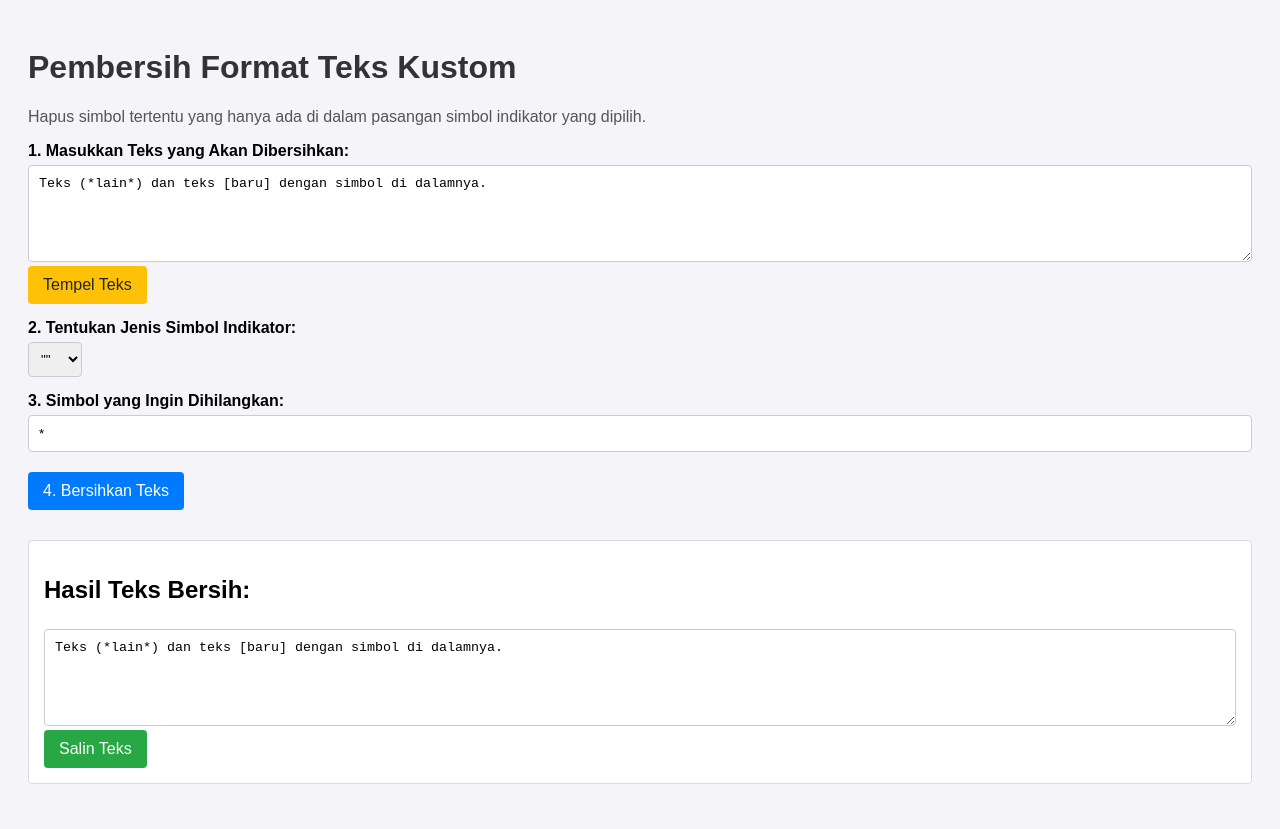
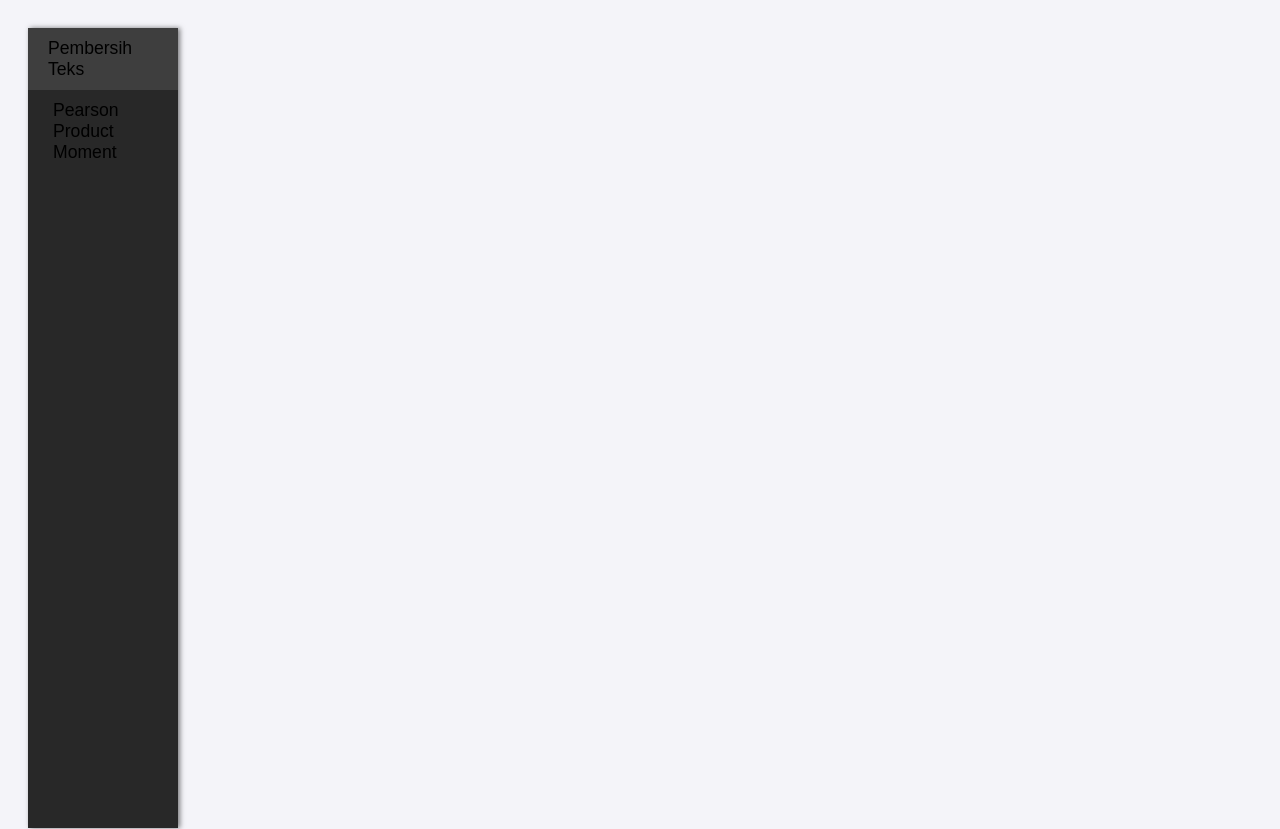
Before and after one commit to ImAmAmirulloh/Tools, a plain HTML site: page index.html in a window 1280 px wide. Shown: the top 829 px of the page. Drawn offline with Linux system fonts and the light colour scheme.

Commit message:
Add sidebar navigation to index.html
Added a sidebar with navigation links for text cleaning and Pearson Product Moment.

```diff
--- a/index.html
+++ b/index.html
@@ -10,6 +10,53 @@
             padding: 20px;
             background-color: #f4f4f9;
         }
+         #sidebar {
+
+    width: 150px;
+
+    background-color: #282828;
+
+    color: var(--text-main);
+
+    padding: 0px;
+
+    height: 100vh;
+
+    box-shadow: 2px 0 5px rgba(0, 0, 0, 0.5);
+
+    overflow-x: clip;
+
+  }
+
+
+
+  #sidebar a {
+
+    display: block;
+
+    color: var(--text-main);
+
+    padding: 10px 20px;
+
+    text-decoration: none;
+
+    font-size: 1.1rem;
+
+    border-left: 5px solid transparent;
+
+  }
+
+
+
+  #sidebar a:hover,
+
+  #sidebar a.active {
+
+    background-color: #3e3e3e;
+
+    border-left: 5px solid var(--accent);
+
+  }
         h1 {
             color: #333;
         }
@@ -90,7 +137,12 @@
     </style>
 </head>
 <body>
-
+<div id="sidebar">
+        <a href="index.html" class="active">Pembersih Teks</a>
+        <a href="PearsonProductMoment.html">Pearson Product Moment</a>
+       <!-- <a href=".html">📝 Update Karakter</a>
+        <a href="backup_recovery.html">💾 Backup/Recovery</a> -->
+</div>
     <h1>Pembersih Format Teks Kustom</h1>
     <p>Hapus simbol tertentu yang hanya ada di dalam pasangan simbol indikator yang dipilih.</p>
 
```
